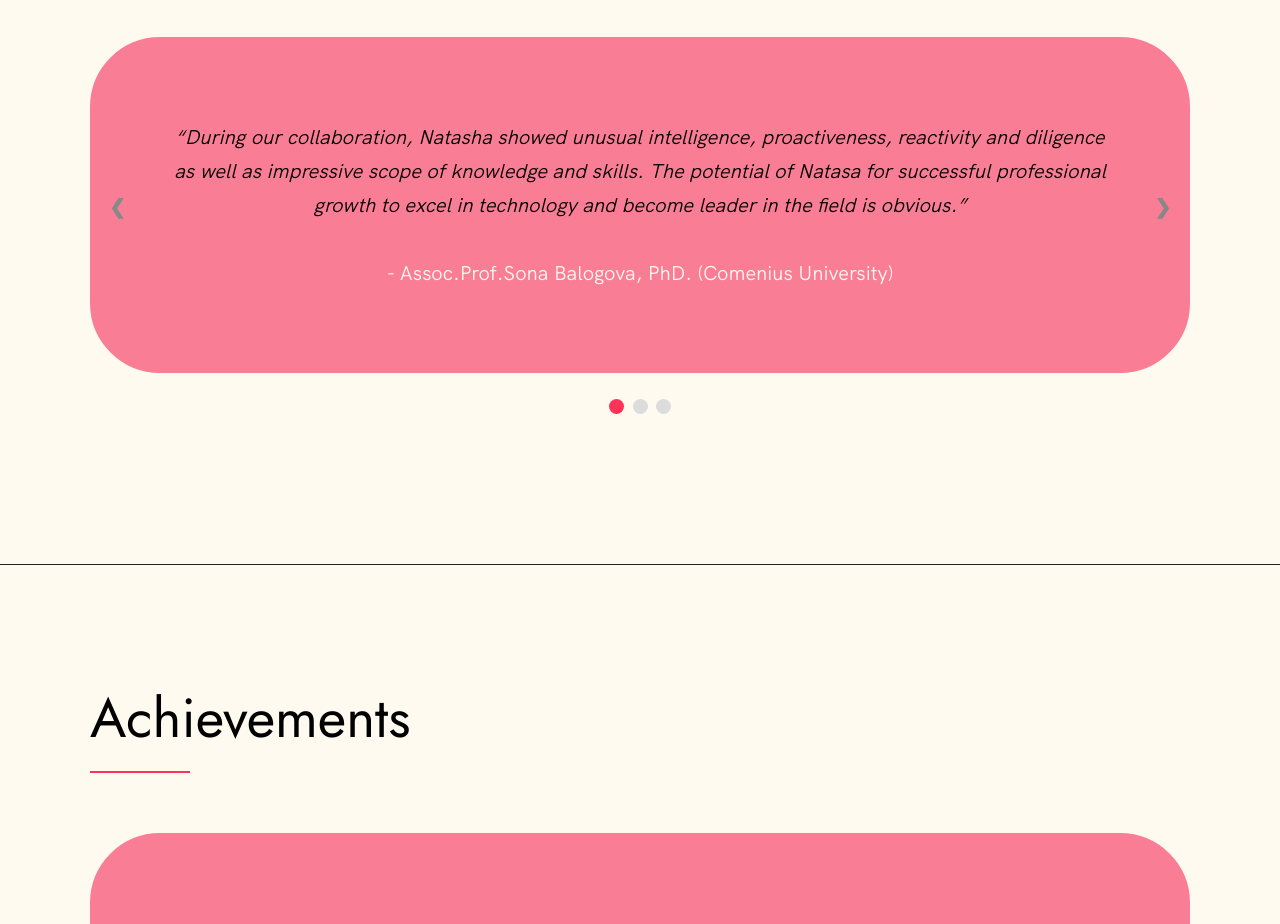
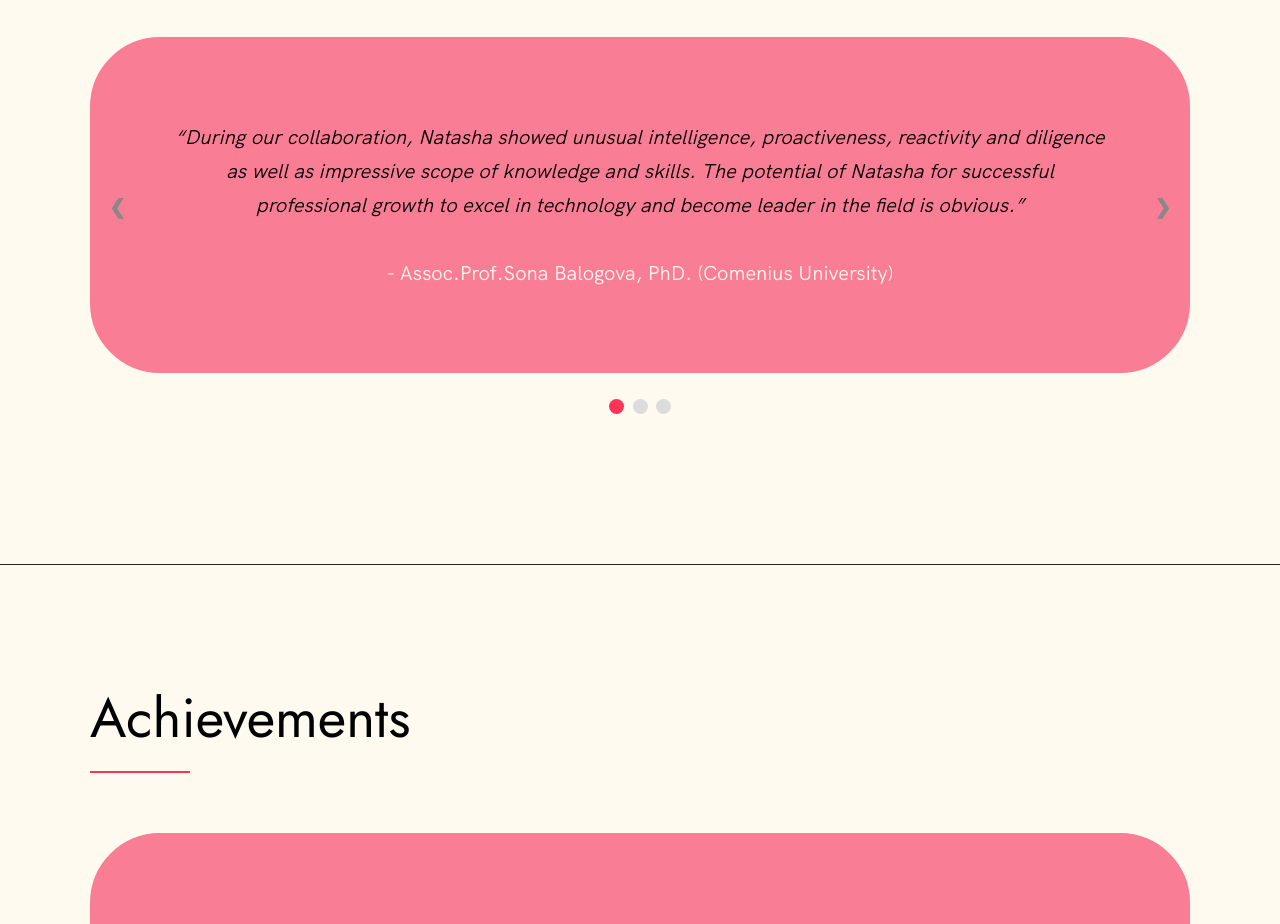
Before and after one commit to nssharmaofficial/nssharmaofficial.github.io, a website: page index.html in a window 1280 px wide. Shown: the part 8440-9364 px from the top of the page. Drawn offline with Linux system fonts and the light colour scheme.

Commit message:
Fix typo

```diff
--- a/index.html
+++ b/index.html
@@ -373,7 +373,7 @@
 
   <!-- Full-width slides/quotes -->
             <div class="mySlides1">
-                <q>During our collaboration, Natasha showed unusual intelligence, proactiveness, reactivity and diligence as well as impressive scope of knowledge and skills. The potential of Natasa for successful professional growth to excel in technology and become leader in the field is obvious.</q>
+                <q>During our collaboration, Natasha showed unusual intelligence, proactiveness, reactivity and diligence as well as impressive scope of knowledge and skills. The potential of Natasha for successful professional growth to excel in technology and become leader in the field is obvious.</q>
                 <br>
                 <br>
                 <div class="author">- Assoc.Prof.Sona Balogova, PhD. (Comenius University) </div>
```
